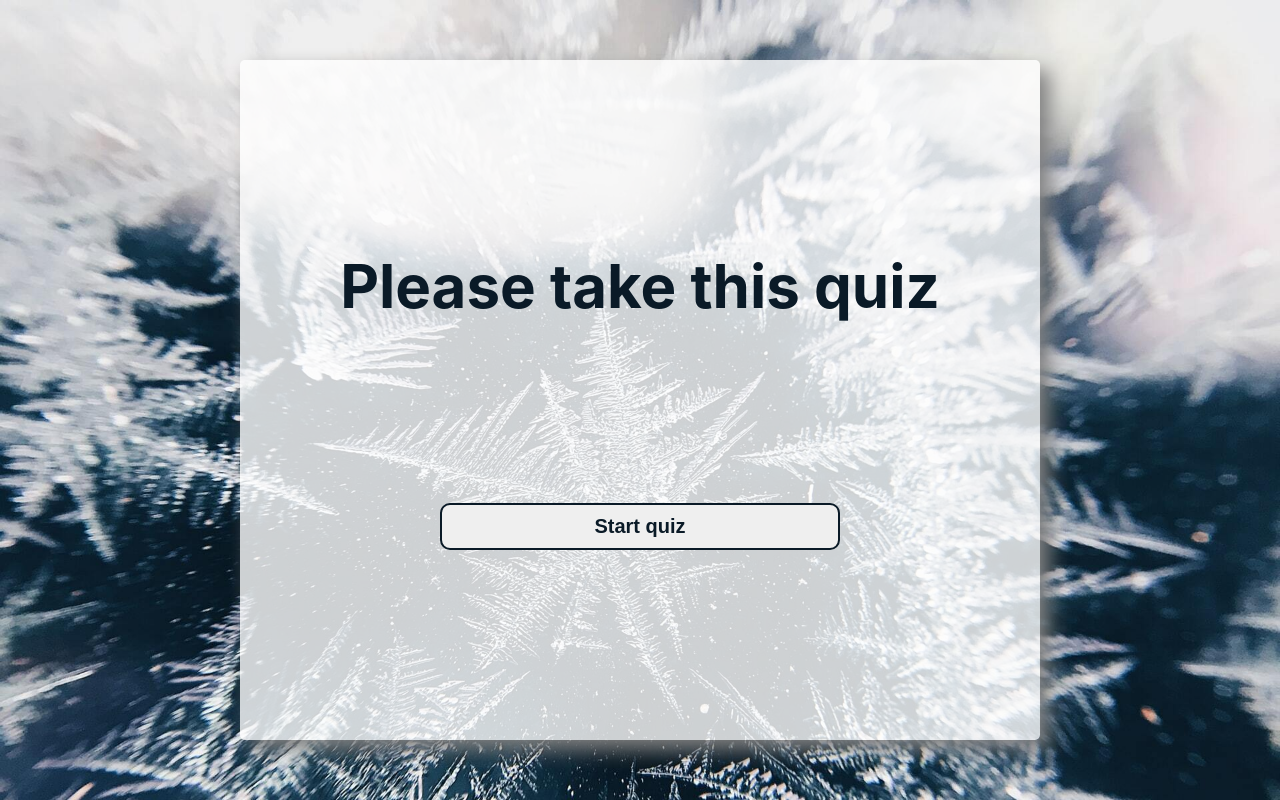
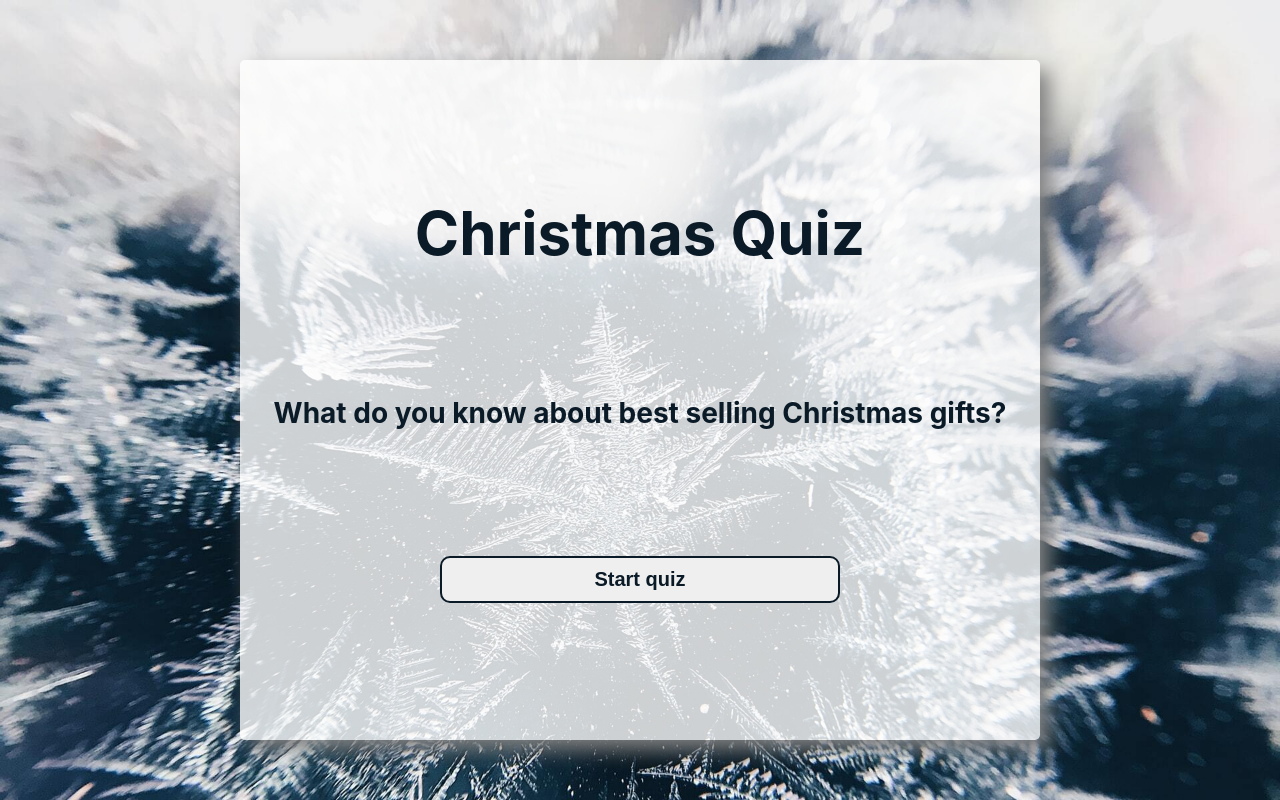
Before and after one commit to Technigo/project-redux-quiz-old, a React (Create React App) app: page / in a window 1280 px wide. Built offline with nearby package versions, Linux system fonts and the light colour scheme.

Commit message:
Added styling

```diff
--- a/src/components/Summary.js
+++ b/src/components/Summary.js
@@ -38,12 +38,12 @@ export const Summary = () => {
       {quizOver && (
         <section className="summary">
           <img src={image} alt="Christmas tree" className="summary__image" />
-          <p>
+          <p className="summary__text">
             You answered
             {` ${answer.length}`} out of {questionArray.length} questions correct.
           </p>
 
-          <p>
+          <p className="summary__text">
             Your total points are: {quizScore}
           </p>
 
--- a/src/components/WelcomePage.js
+++ b/src/components/WelcomePage.js
@@ -10,7 +10,8 @@ export const WelcomePage = () => {
     <>
       {!quizStarted && (
         <section className="start">
-          <h1>Please take this quiz</h1>
+          <h1>Christmas Quiz</h1>
+          <p className="start__text">What do you know about best selling Christmas gifts?</p>
           <button
             className="start__button"
             type="button"
--- a/src/index.css
+++ b/src/index.css
@@ -95,6 +95,7 @@ p {
   padding: 14px;
   font-size: 20px;
   margin-bottom: 2px;
+  border-radius: 10px;
   font-weight: 700;
 }
 
@@ -104,6 +105,7 @@ p {
   padding: 14px;
   font-size: 20px;
   margin-bottom: 2px;
+  border-radius: 10px;
   font-weight: 700;
 }
 
@@ -121,6 +123,13 @@ p {
   width: 100%;
   max-width: 400px; /*added*/
   align-self: center;
+}
+
+.start__text,
+.summary__text {
+  font-size: 20px;
+  font-weight: 700;
+  color: #0a1a27;
 }
 
 @media (min-width: 768px) {
@@ -156,6 +165,10 @@ p {
     grid-column-gap: 10px;
     grid-row-gap: 10px;
   }
+
+  .start__text {
+    font-size: 24px;
+  }
 }
 
 @media (min-width: 1024px) {
@@ -164,4 +177,7 @@ p {
   .start {
     height: 85vh;
   }
+  .start__text {
+    font-size: 28px;
+  }
 }
```
